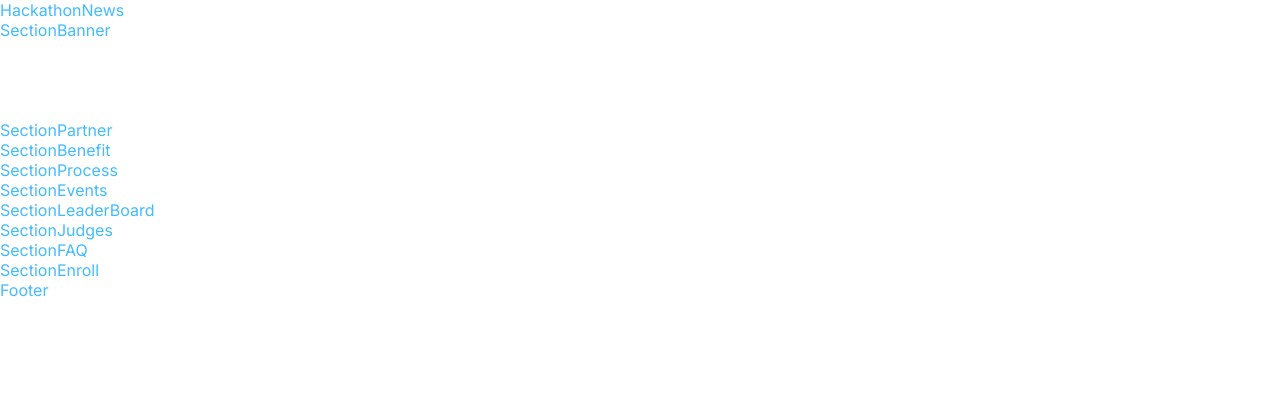
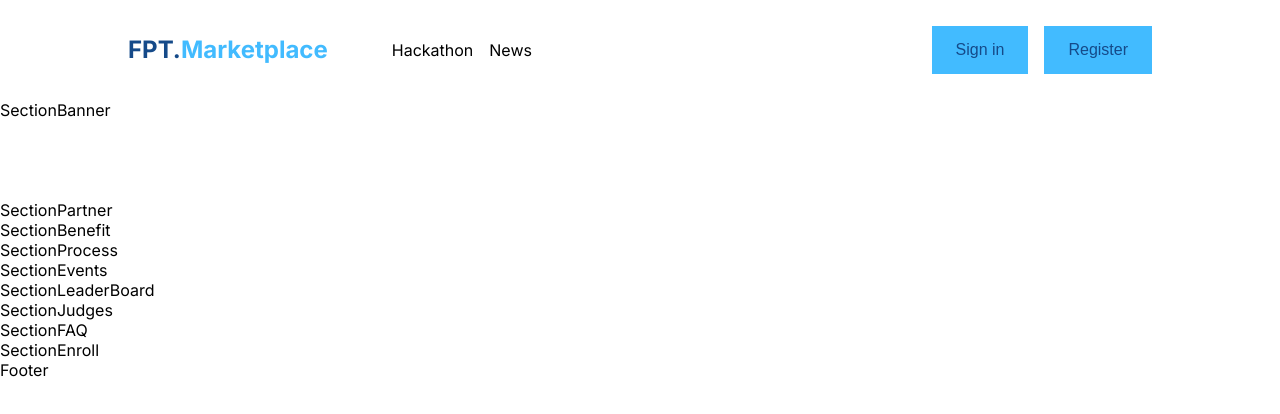
Before and after one commit to vienvu2/test1, a Next.js app: page / in a window 1280 px wide. Shown: the top 414 px of the page. Built offline with nearby package versions, Linux system fonts and the light colour scheme.

Commit message:
Update style for header

```diff
--- a/src/GlobalStyles.jsx
+++ b/src/GlobalStyles.jsx
@@ -1,4 +1,4 @@
-import { createGlobalStyle } from 'styled-components'
+import styled, { createGlobalStyle } from 'styled-components'
 
 export const GlobalStyles = createGlobalStyle`
 html,
@@ -14,8 +14,22 @@ a {
 
 * {
     box-sizing: border-box;
-    color: ${({ theme }) => theme?.main};
 }
 
 
 `
+
+export const Button = styled.button`
+  padding: 12px 24px;
+
+  height: 48px;
+  background: ${({ theme }) => theme.main};
+  border: 0;
+  color: ${({ theme }) => theme.mainDark2};
+
+  font-weight: 500;
+  font-size: 16px;
+  line-height: 22px;
+
+  cursor: pointer;
+`
--- a/src/layouts/Header.jsx
+++ b/src/layouts/Header.jsx
@@ -1,9 +1,46 @@
 import Head from 'next/head'
 
 import Link from 'next/link'
+import styled from 'styled-components'
+import { Button } from '../GlobalStyles'
+
+const HeaderStyled = styled.div`
+  display: flex;
+  gap: 16px;
+  align-items: center;
+
+  max-width: 1024px;
+  margin-left: auto;
+  height: 100px;
+  margin-right: auto;
+`
+HeaderStyled.Menu = styled.div`
+  flex: 1;
+  display: flex;
+  gap: 16px;
+`
+
+HeaderStyled.MenuItem = styled.div``
+
+HeaderStyled.Logo = styled.div`
+  font-weight: 700;
+  font-size: 24px;
+  line-height: 30px;
+
+  margin-right: 48px;
+
+  color: ${({ theme }) => theme.mainDark2};
+  span {
+    font-weight: 700;
+    color: ${({ theme }) => theme.main};
+  }
+`
+HeaderStyled.Right = styled.div`
+  display: flex;
+  gap: 16px;
+`
 
 const Header = () => {
-  const styles = {}
   return (
     <>
       <Head>
@@ -12,13 +49,25 @@ const Header = () => {
         <meta name="viewport" content="width=device-width, initial-scale=1" />
         <link rel="icon" href="/favicon.ico" />
       </Head>
-      <header className={styles.header}>
-        <div className={styles.logo}> </div>
-        <div className={styles.menu}>
-          <Link href="/">Hackathon</Link>
-          <Link href="/news">News</Link>
-        </div>
-      </header>
+      <HeaderStyled>
+        <HeaderStyled.Logo>
+          FPT.
+          <span>Marketplace </span>
+        </HeaderStyled.Logo>
+        <HeaderStyled.Menu>
+          <Link href="/">
+            <HeaderStyled.MenuItem>Hackathon</HeaderStyled.MenuItem>
+          </Link>
+          <Link href="/news">
+            <HeaderStyled.MenuItem>News</HeaderStyled.MenuItem>
+          </Link>
+        </HeaderStyled.Menu>
+
+        <HeaderStyled.Right>
+          <Button>Sign in</Button>
+          <Button>Register</Button>
+        </HeaderStyled.Right>
+      </HeaderStyled>
     </>
   )
 }
```
